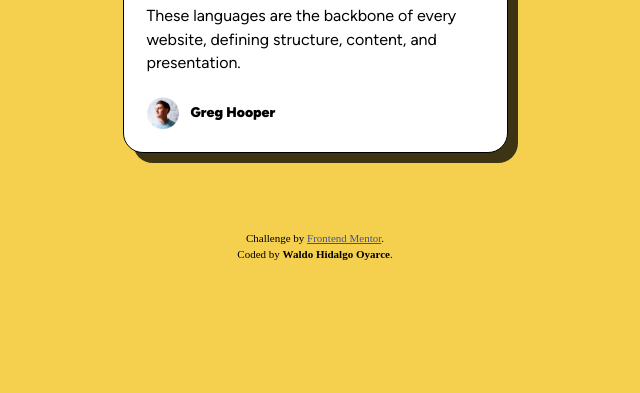
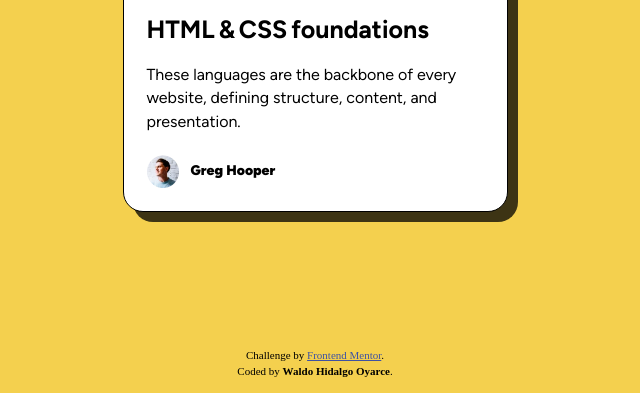
Before and after one commit to waldohidalgo/proyecto_3_blog_preview_card_frontendmentor, a plain HTML site: page index.html in a window 1280 px wide. Shown: the part 450-843 px from the top of the page, without its empty margins (325-965 px from the left). Before the commit the page ends 800 px from the top, so only its background shows below. Drawn offline with Linux system fonts and the light colour scheme.

Commit message:
card center in container

```diff
--- a/assets/css/styles.css
+++ b/assets/css/styles.css
@@ -14,16 +14,23 @@
 body {
   background-color: var(--color-yellow);
 }
+
 * {
   box-sizing: border-box;
   font-family: var(--font-global);
+}
+
+.contenedor_card {
+  height: 100vh;
+  display: flex;
+  justify-content: center;
+  align-items: center;
 }
 main {
   background-color: var(--color-white);
   max-width: 385px;
   width: 90%;
-  margin-inline: auto;
-  margin-block: 5rem;
+
   padding: 23px;
   border-radius: 20px;
   box-shadow: 10px 10px 0px rgba(0, 0, 0, 0.75);
--- a/index.html
+++ b/index.html
@@ -19,6 +19,7 @@
     <!-- Feel free to remove these styles or customise in your own stylesheet 👍 -->
   </head>
   <body>
+    <div class="contenedor_card">
       <main class="card">
         <img
           class="card_logo"
@@ -37,6 +38,7 @@
           <span>Greg Hooper</span>
         </div>
       </main>
+    </div>
 
     <footer>
       <div class="attribution">
```
Lines whose indentation alone changed are shown as unchanged.
